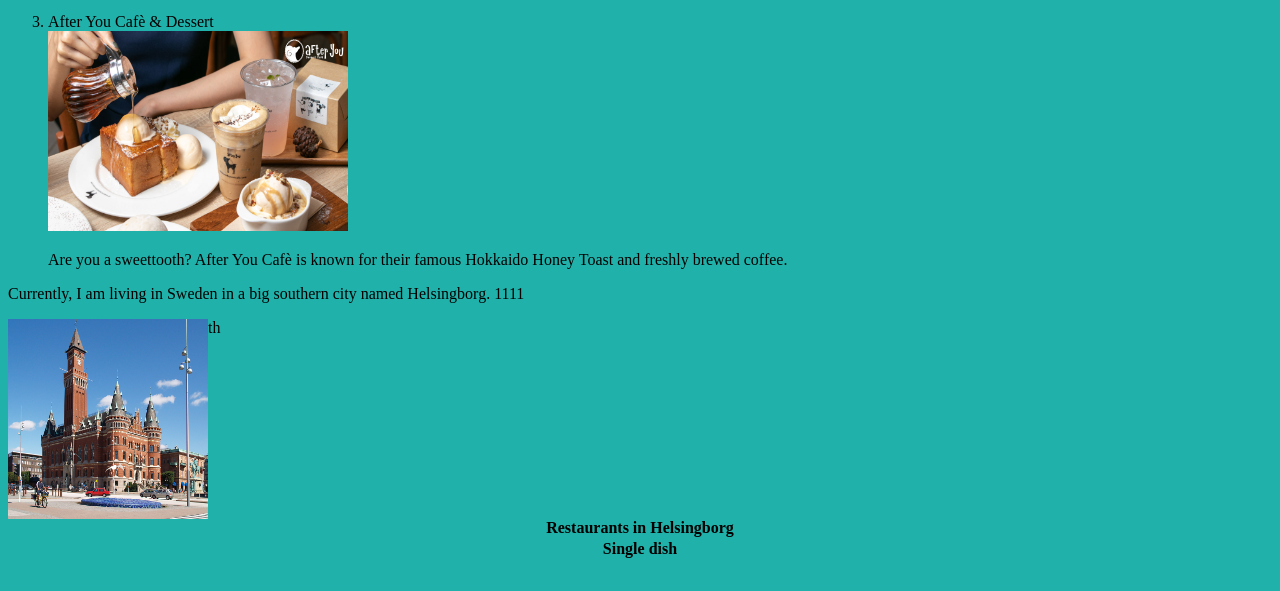
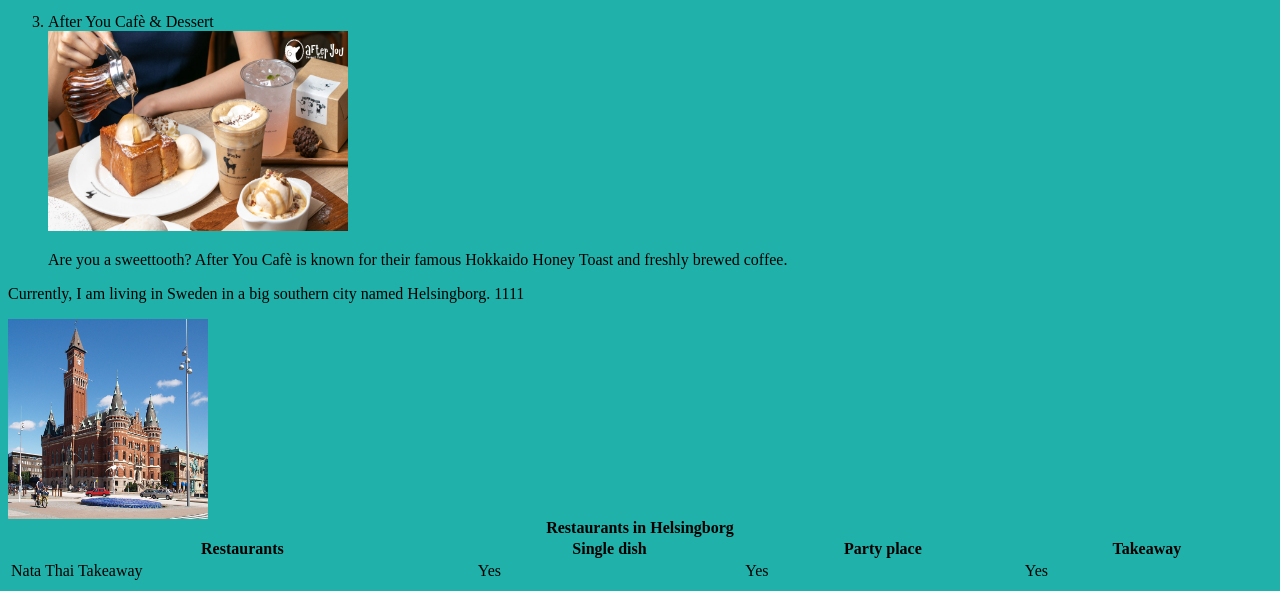
Before and after one commit to maypattaranan/MyfirstWebPage, a plain HTML site: page index.html in a window 1280 px wide. Shown: the part 879-1470 px from the top of the page. Before the commit the page ends 1448 px from the top, so only its background shows below. Drawn offline with Linux system fonts and the light colour scheme.

Commit message:
third commit

```diff
--- a/index.html
+++ b/index.html
@@ -77,13 +77,22 @@
         alt="Helsingborg Town hall"
         style="float: left; width: 200px; height: 200px"
       />
-      <table style="width: 100%;">
+
+      <table style="width: 100%">
         <caption>
           <strong>Restaurants in Helsingborg</strong>
         </caption>
         <tr>
+          <th>Restaurants</th>
           <th>Single dish</th>
-          th
+          <th>Party place</th>
+          <th>Takeaway</th>
+        </tr>
+        <tr>
+          <td>Nata Thai Takeaway</td>
+          <td>Yes</td>
+          <td>Yes</td>
+          <td>Yes</td>
         </tr>
       </table>
     </div>
```
